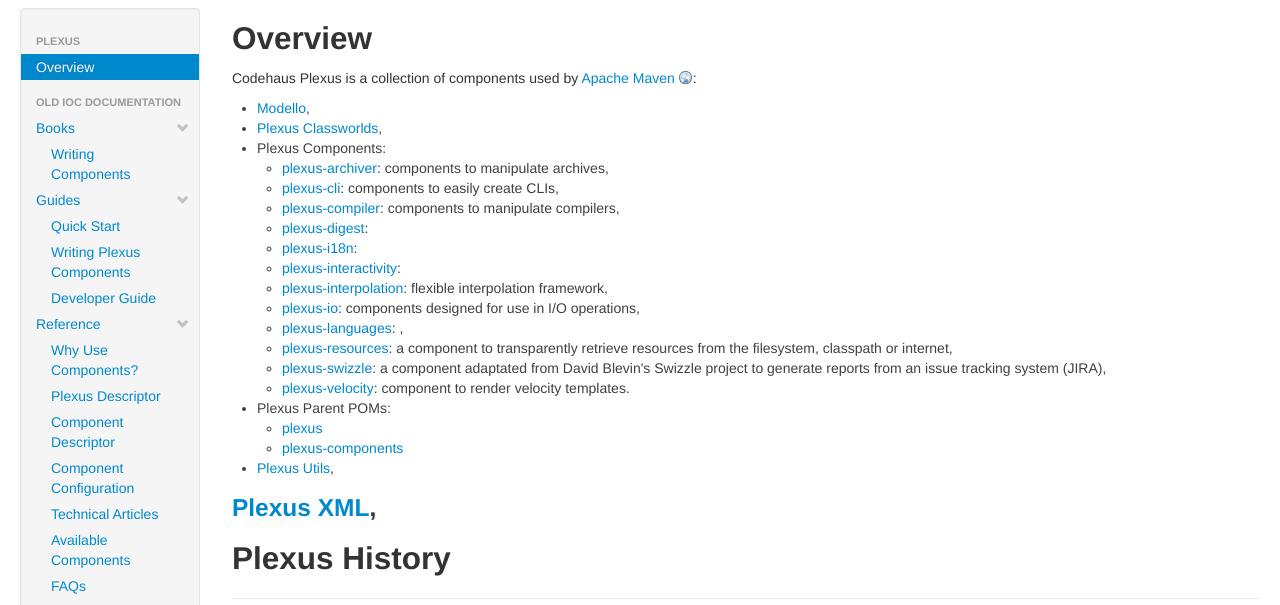
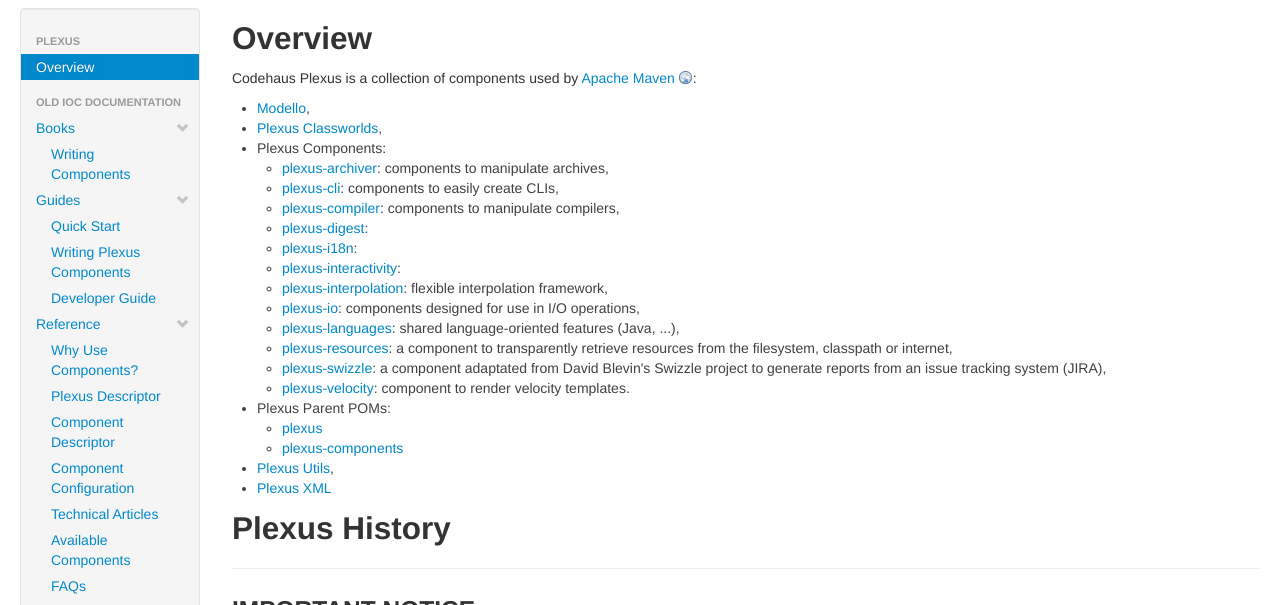
Before and after one commit to codehaus-plexus/codehaus-plexus.github.io, a plain HTML site: page index.html in a window 1280 px wide. Shown: the part 162-767 px from the top of the page. Drawn offline with Linux system fonts and the light colour scheme.

Commit message:
Site checkin for project Plexus Site

```diff
--- a/index.html
+++ b/index.html
@@ -142,7 +142,7 @@
 <li><a href="./plexus-interactivity/">plexus-interactivity</a>: </li>
 <li><a href="./plexus-interpolation/">plexus-interpolation</a>: flexible interpolation framework,</li>
 <li><a href="./plexus-io/">plexus-io</a>: components designed for use in I/O operations,</li>
-<li><a href="./plexus-languages/">plexus-languages</a>: ,</li>
+<li><a href="./plexus-languages/">plexus-languages</a>: shared language-oriented features (Java, ...),</li>
 <li><a href="./plexus-resources/">plexus-resources</a>: a component to transparently retrieve resources from the filesystem, classpath or internet,</li>
 <li><a href="./plexus-swizzle/">plexus-swizzle</a>: a component adaptated from David Blevin's Swizzle project to generate reports from an issue tracking system (JIRA),</li>
 <li><a href="./plexus-velocity/">plexus-velocity</a>: component to render velocity templates.</li></ul></li>
@@ -150,8 +150,8 @@
 <ul>
 <li><a href="./plexus-pom/">plexus</a></li>
 <li><a href="./plexus-components/">plexus-components</a></li></ul></li>
-<li><a href="./plexus-utils/"> Plexus Utils</a>,</li></ul><section>
-<h3><a name="Plexus_XML.2C"></a><a href="./plexus-xml/"> Plexus XML</a>,</h3></section></section><section>
+<li><a href="./plexus-utils/"> Plexus Utils</a>,</li>
+<li><a href="./plexus-xml/"> Plexus XML</a></li></ul></section><section>
 <h2><a name="Plexus_History"></a>Plexus History</h2><hr /><section>
 <h3><a name="IMPORTANT_NOTICE"></a>IMPORTANT NOTICE</h3>
 <p>The Plexus project was previously focused on <a href="/plexus-containers/">IoC Plexus Container</a>: it is now replaced with <a class="externalLink" href="https://www.eclipse.org/sisu/">Eclipse Sisu</a>, rewritten as an extension on Google Guice. We kept whole content on IoC for reference, even if the IoC part is now obsolete.</p><hr />
```
